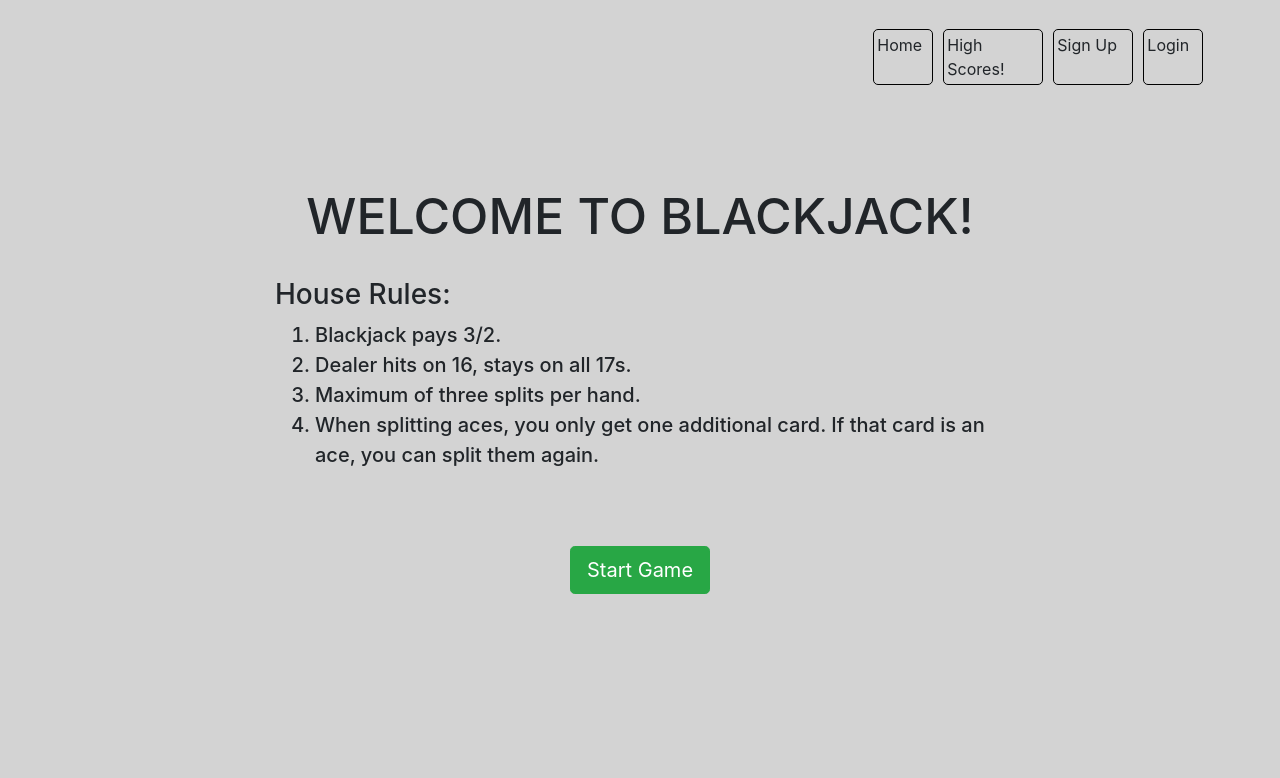
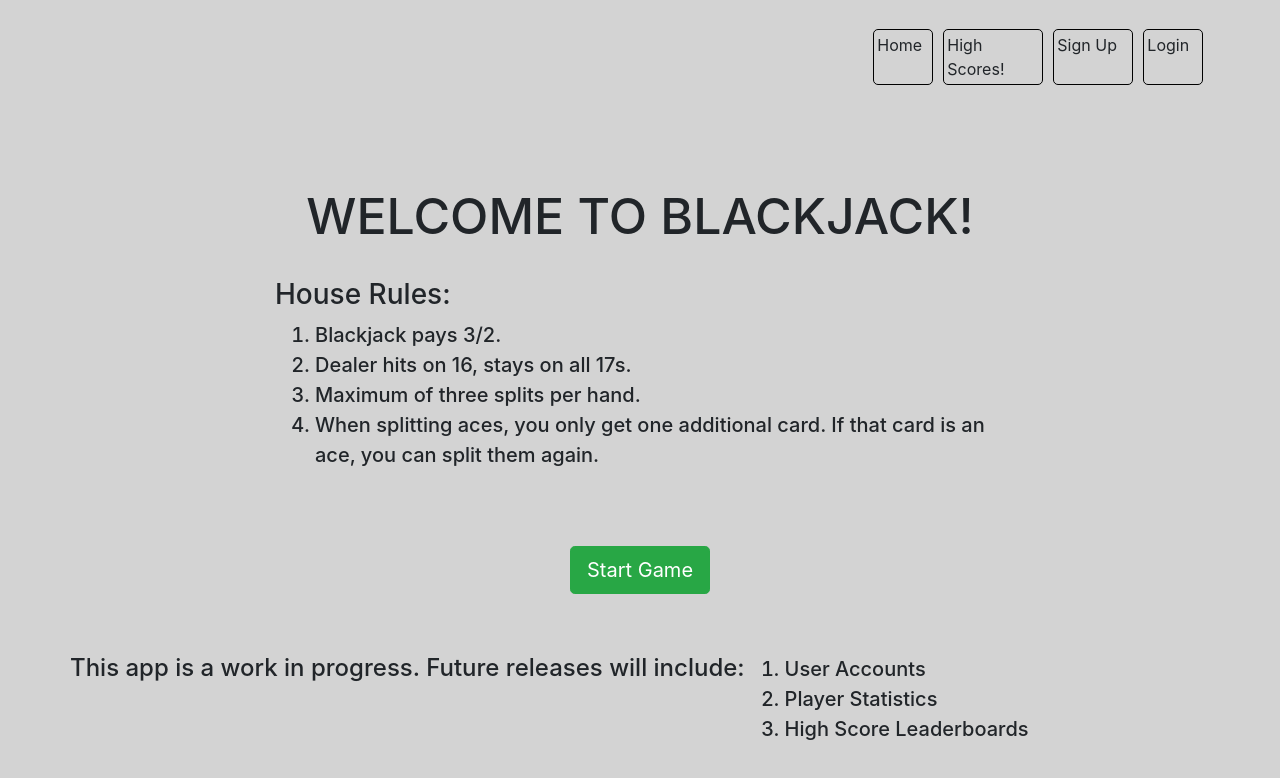
Before and after one commit to aofengen/BlackJack-frontEnd, an Angular app: page / in a window 1280 px wide. Shown: the top 778 px of the page. Built offline with nearby package versions, Linux system fonts and the light colour scheme.

Commit message:
slight bug fixes

```diff
--- a/package.json
+++ b/package.json
@@ -8,13 +8,11 @@
     "build": "ng build --prod",
     "test": "ng test",
     "lint": "ng lint",
-    "e2e": "ng e2e",
-    "postinstall": "ng build"
+    "e2e": "ng e2e"
   },
   "private": true,
   "dependencies": {
     "@angular/animations": "^5.2.0",
-    "@angular/cli": "~1.7.4",
     "@angular/common": "^5.2.0",
     "@angular/compiler": "^5.2.0",
     "@angular/core": "^5.2.0",
--- a/src/app/game/game.component.html
+++ b/src/app/game/game.component.html
@@ -4,7 +4,7 @@
     <div class="col-4">
       <label for="bet">How much would you like to bet? You currently have: ${{playerMoney}}</label>
         <div class="input-group">
-        <input type="number" class="form-control" placeholder="Bet Amount" name="amount" id="amount" ngModel>
+        <input type="text" class="form-control" placeholder="Bet Amount" name="amount" id="amount" ngModel>
         <div class="input-group-append">
           <button type="submit" class="btn btn-primary">Submit</button>
         </div>
--- a/src/app/game/game.component.ts
+++ b/src/app/game/game.component.ts
@@ -110,9 +110,12 @@ export class GameComponent implements OnInit {
 
   getBet(form: NgForm) {
     this.playerMoneyAvailable = this.playerMoney;
-
-    this.playerBet = form.value.amount;
-    if (this.playerBet > this.playerMoney) {
+    this.playerBet = Number(form.value.amount);
+    if (isNaN(this.playerBet)) {
+      alert("Please enter a number.");
+    } else if (this.playerBet <= 0) {
+      alert("You must bet at least $1!");
+    } else if (this.playerBet > this.playerMoney) {
       alert("You can't bet more than you have!");
     } else {
       this.card1.bet = this.playerBet;
--- a/src/app/home/home.component.html
+++ b/src/app/home/home.component.html
@@ -23,4 +23,12 @@
       <button id="startBtn" class="btn btn-lg btn-success" routerLink="/game">Start Game</button>
     </div>
   </div>
+  <div class="row">
+    <h4 style="text-align: center;">This app is a work in progress. Future releases will include:</h4>
+    <ol>
+      <li>User Accounts</li>
+      <li>Player Statistics</li>
+      <li>High Score Leaderboards</li>
+    </ol>
+  </div>
 </div>
```
Also changed, not shown: firebase.json (added), 1 other file (tests, documents, lock files or other folders).
